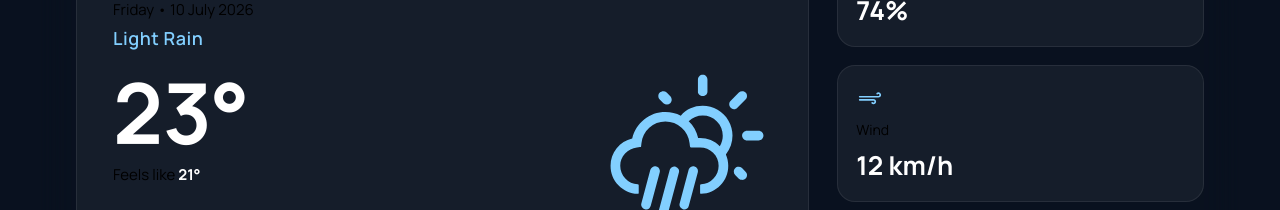
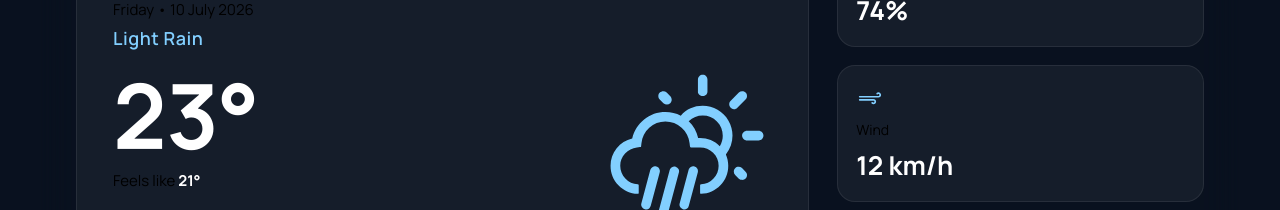
Before and after one commit to MelAiia/weather-aiia-app, a React (Vite) app in the folder weather-aiia-app/: page / in a window 1280 px wide. Shown: the part 332-542 px from the top of the page. Built offline with nearby package versions, Linux system fonts and the light colour scheme.

Commit message:
Added styles changes

```diff
--- a/weather-aiia-app/src/components/CurrentWeather/CurrentWeather.css
+++ b/weather-aiia-app/src/components/CurrentWeather/CurrentWeather.css
@@ -69,7 +69,7 @@
 .temperature {
   margin: 0;
 
-  font-size: 84px;
+  font-size: 90px;
 
   font-weight: 700;
 
--- a/weather-aiia-app/src/components/Forecast/Forecast.css
+++ b/weather-aiia-app/src/components/Forecast/Forecast.css
@@ -44,6 +44,8 @@
   gap: 12px;
 
   transition: 0.25s ease;
+
+  min-height: 170px;
 }
 
 .forecast-card:hover {
```
